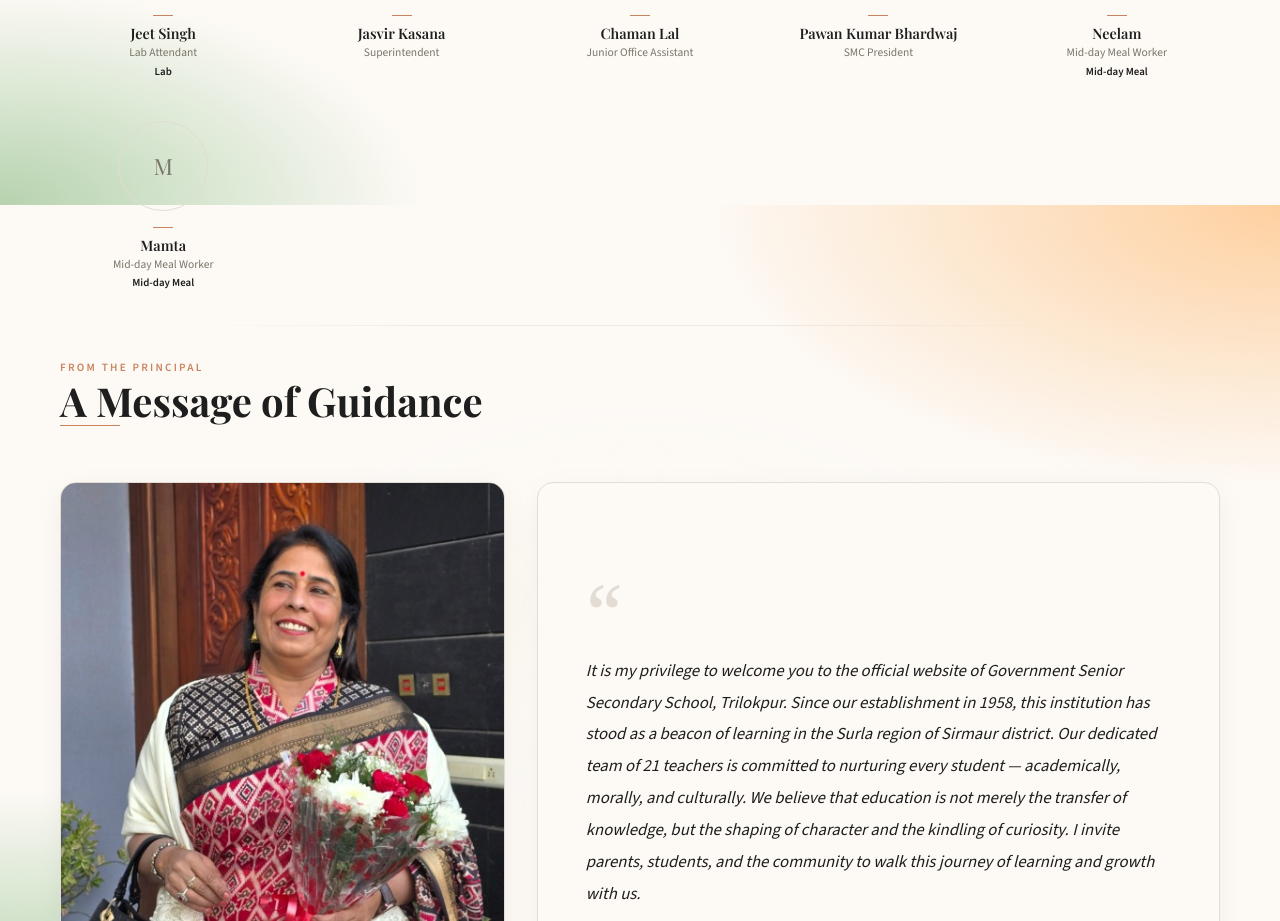
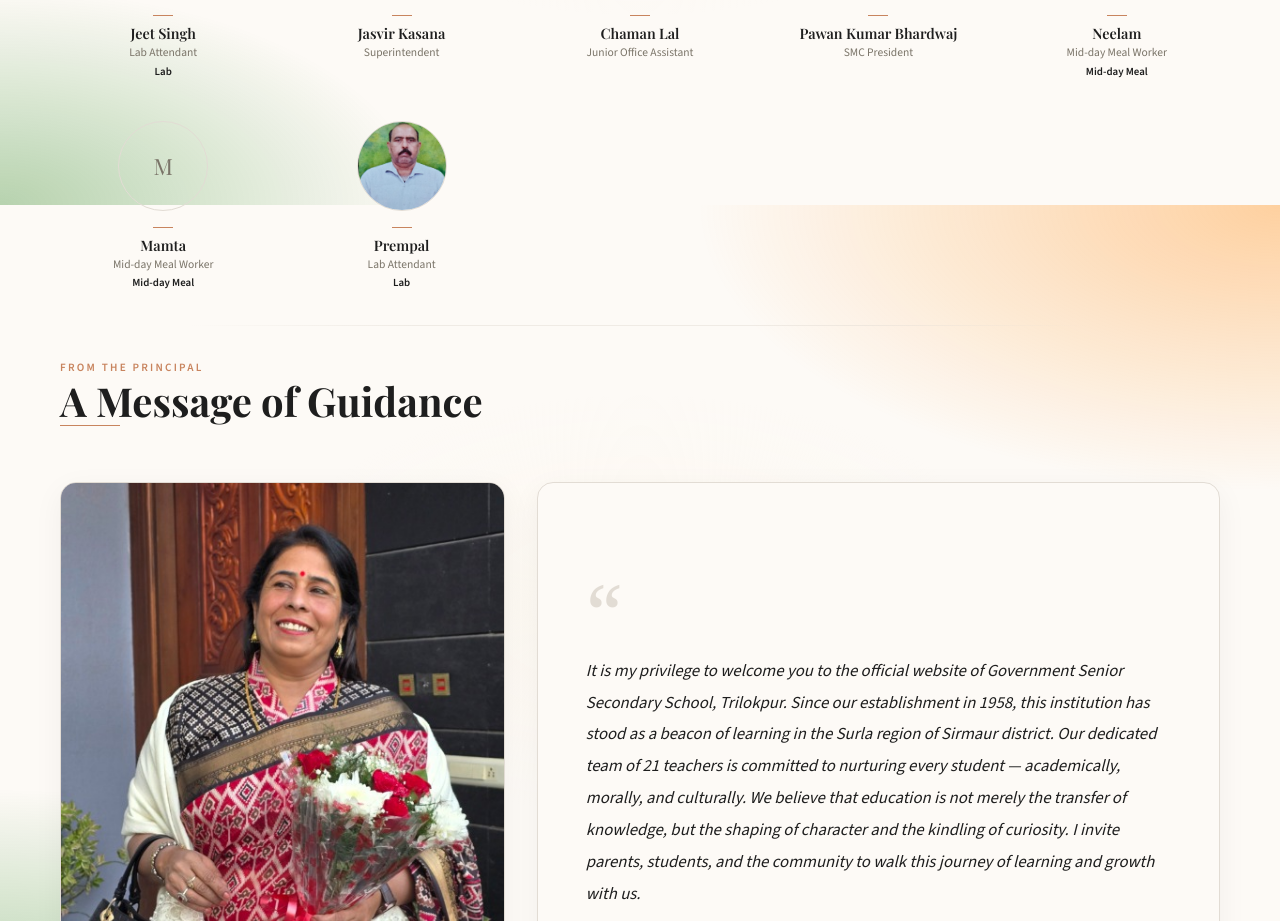
Before and after one commit to KhushiBagga20/GSSS-school-site, a Next.js app: page / in a window 1280 px wide. Shown: the part 6195-7116 px from the top of the page. Built offline with nearby package versions, Linux system fonts and the light colour scheme.

Commit message:
Add staff member Prempal with photo

```diff
--- a/data/school.ts
+++ b/data/school.ts
@@ -510,6 +510,16 @@ export const staffMembers: StaffMember[] = [
     subjectHi: 'मिड-डे मील',
     imageSrc: null,
   },
+  {
+    id: 's32',
+    name: 'Prempal',
+    nameHi: 'प्रेमपाल',
+    designation: 'Lab Attendant',
+    designationHi: 'प्रयोगशाला परिचर',
+    subject: 'Lab',
+    subjectHi: 'प्रयोगशाला',
+    imageSrc: '/images/staff/prempal.png',
+  },
 
 ];
 
```
Also changed, not shown: public/images/staff/prempal.png (added).
